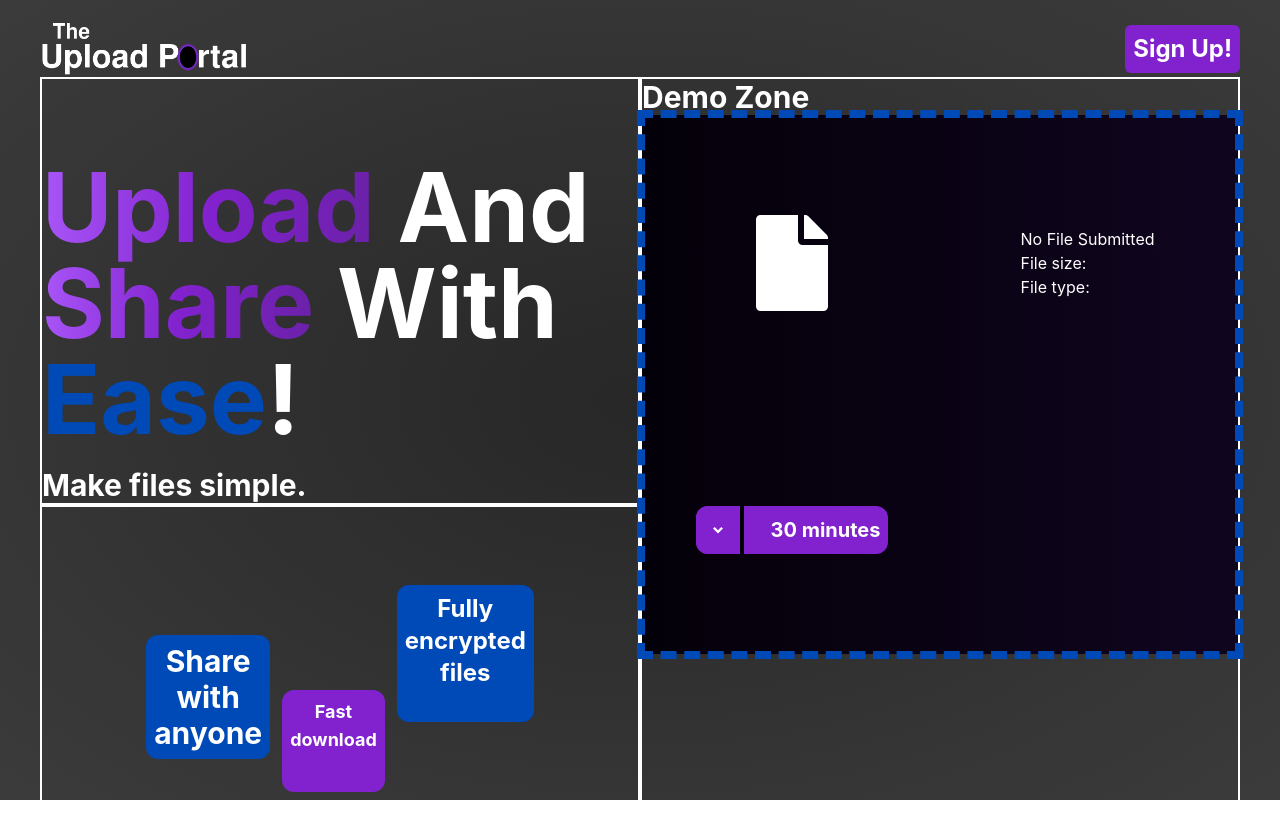
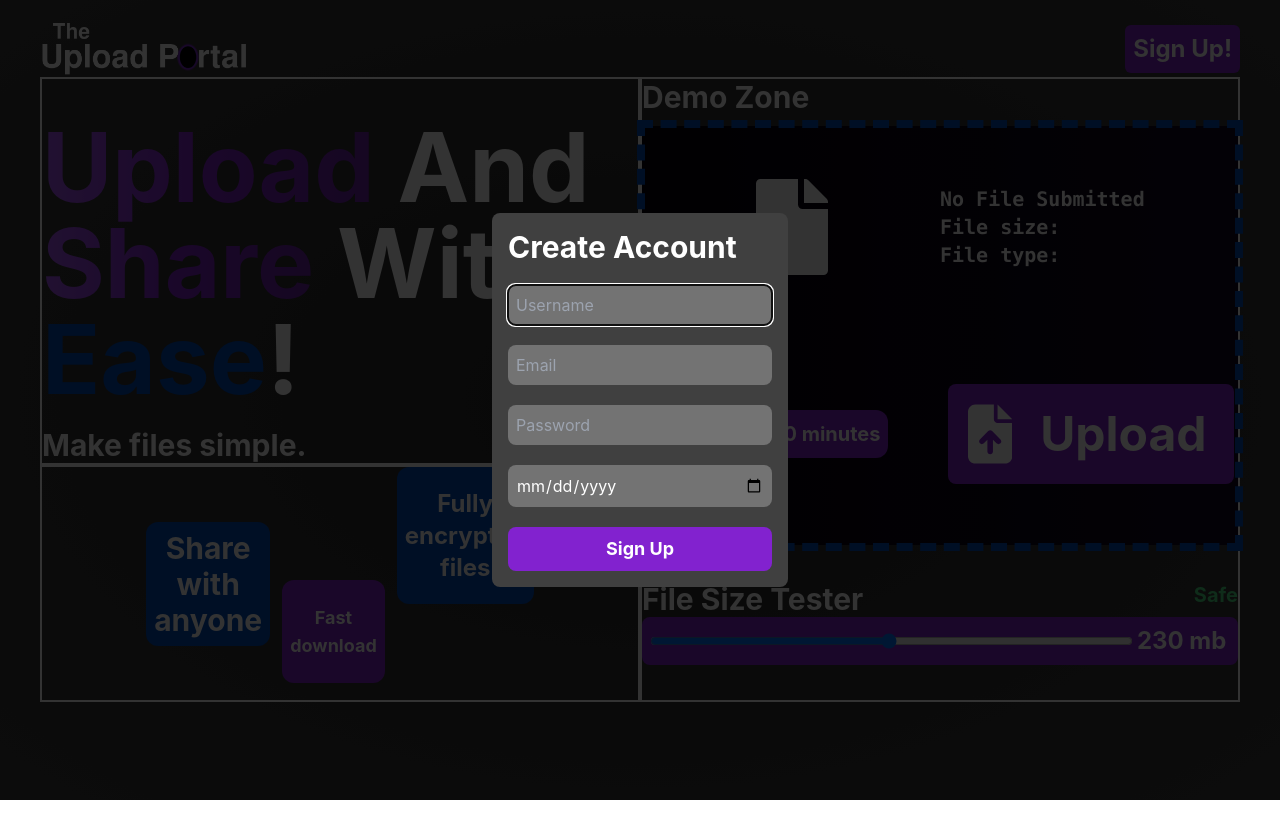
Before and after one commit to Neil925/the-upload-portal, a React (Create React App) app: page /signup in a window 1280 px wide. Both pictures are taken after a click on the button "Sign Up!". Shown: the top 838 px of the page. Built offline with nearby package versions, Linux system fonts and the light colour scheme.

Commit message:
slider, sign up modal, and design fixes

```diff
--- a/src/App.jsx
+++ b/src/App.jsx
@@ -1,10 +1,10 @@
-import { Routes, Route, Outlet } from "react-router";
+import { Routes, Route, Outlet, redirect, Navigate } from "react-router";
 import Signup from "./routes/signup/Signup";
 
 function App() {
   return (
     <Routes>
-      <Route index element={<h1>WIP</h1>} />
+      <Route index element={<Navigate to={"./signup"} />} />
       <Route path="/signup" element={<Signup />} />
     </Routes>
   );
--- /dev/null
+++ b/src/modules/DemoUpload.jsx
@@ -0,0 +1,74 @@
+import React from 'react'
+import { FaFile } from "react-icons/fa";
+import { FaFileArrowUp } from "react-icons/fa6";
+import { RiArrowDropDownLine } from "react-icons/ri";
+
+export default function DemoUpload() {
+
+  /** @param {MouseEvent} ev **/
+  function handleButton(ev) {
+    ev.preventDefault();
+    let selectEl = document.querySelector("select");//#demo-expiration
+    //HACK: Might have to go about this differently.
+  }
+
+  return (
+    <div className='border-2 border-white row-span-2 h-[80vh] lg:h-full'>
+      <div className='h-3/4 '>
+        <h2 className='font-bold text-3xl h-[10%]'>Demo Zone</h2>
+        <div className='w-full h-[90%] bg-neutral-800 bg-gradient-to-r from-bgGradientR to-bgGradientL place-content-center flex items-center'>
+          <form className='outline-8 outline-secondary outline-dashed w-[99%] h-[99%] z-[0] grid grid-cols-1 md:grid-cols-2' >
+            <FaFile className='text-white text-6xl lg:text-8xl self-center mx-auto' />
+            <div className='self-center h-full w-full flex items-center place-content-center lg:place-content-start'>
+              <div className='text-xl font-mono'>
+                <p id='demo-filename'><b>No File Submitted</b></p>
+                <p><b>File size: </b><span id='demo-filesize'></span></p>
+                <p><b>File type: </b><span id='demo-filetype'></span></p>
+              </div>
+            </div>
+            <div className='flex justify-center lg:col-span-2'>
+              <div className='w-1/2 flex justify-center items-center'>
+                <div className='w-32 lg:w-48 h-12 place-content-center'>
+                  <select
+                    className='z-50 absolute w-32 lg:w-48 h-12 text-right p-2 appearance-none bg-transparent text-xl font-bold'
+                    name="expiration" id="demo-expiration">
+                    <option value={1800}>30 minutes</option>
+                    <option value={3600}>1 hour</option>
+                    <option value={86400}>1 day</option>
+                    <option value={604800}>1 week</option>
+                    <option value={2592000}>1 month</option>
+                  </select>
+                  <div className='flex h-full'>
+                    <div
+                      className='bg-primary rounded-l-xl p-2 border-r-4 border-black h-full w-1/4 text-5xl font-bold items-center flex'
+                      onClick={handleButton}
+                    ><RiArrowDropDownLine /></div>
+                    <div for="experation" className='w-3/4 text-right bg-primary rounded-r-xl p-2 h-full font-bold' />
+                  </div>
+                </div>
+              </div>
+              <div className='w-1/2 place-content-center p-2'>
+                <button
+                  className='text-right bg-primary rounded-lg p-3 lg:p-5 h-fit text-xl flex items-center'>
+                  <FaFileArrowUp className='text-4xl md:text-5xl lg:text-6xl' />
+                  <b className='text-2xl md:text-3xl lg:text-5xl ml-5 w-full text-center'>Upload</b>
+                </button>
+              </div>
+            </div>
+          </form>
+        </div>
+      </div>
+      <div className='place-content-center h-1/4'>
+        <p className='flex justify-between'>
+          <h3 className='font-bold text-3xl'>File Size Tester</h3>
+          <p className='font-bold text-xl text-green-400'>Safe</p>
+        </p>
+        <div className='bg-primary place-content-center p-2 rounded-lg flex'>
+          <input className='w-5/6'
+            type="range" min="1" max="100" value="50" id="fileSizeSlider" />
+          <p className='w-1/6 font-bold text-center text-2xl'>230 mb</p>
+        </div>
+      </div>
+    </div>
+  )
+}
--- a/src/modules/popupform/Popupform.jsx
+++ b/src/modules/popupform/Popupform.jsx
@@ -1,9 +1,43 @@
-import React from 'react'
+import React, { useEffect } from 'react'
 
-export default function PopupForm() {
+export default function PopupForm({ trigger }) {
+  console.log(trigger);
+
+  useEffect(() => {
+    if (trigger === 0) return;
+
+    showModal();
+  }, [trigger]);
+
+  const showModal = () => {
+    let el = document.querySelector("dialog");
+
+    el.showModal();
+  }
+
   return (
-    <dialog >
-      <h3>Create your account early!</h3>
+    <dialog
+      className='bg-neutral-700 p-4 rounded-lg text-white backdrop:bg-black backdrop:bg-opacity-80'>
+      <form className=''>
+        <h3 className='font-bold text-3xl mb-5'>Create Account</h3>
+        <fieldset className='flex flex-col space-y-5'>
+          <input type="text" id='su-username' name='username' placeholder='Username'
+            className='rounded-lg bg-neutral-500 p-2'
+          />
+          <input type="email" id='su-email' name='email' placeholder='Email'
+            className='rounded-lg bg-neutral-500 p-2'
+          />
+          <input type="password" id='su-password' name='password' placeholder='Password'
+            className='rounded-lg bg-neutral-500 p-2'
+          />
+          <input type="date" id='su-birthday' name='birthday'
+            className='rounded-lg bg-neutral-500 p-2'
+          />
+          <button className='rounded-lg p-2 bg-primary font-bold text-lg'>
+            Sign Up
+          </button>
+        </fieldset>
+      </form>
     </dialog>
   )
 }
--- a/src/routes/signup/Signup.jsx
+++ b/src/routes/signup/Signup.jsx
@@ -1,21 +1,14 @@
-import React from 'react'
+import React, { useState } from 'react'
 import PopupForm from '../../modules/popupform/Popupform';
 import Logo from "../../resources/Logo.png";
-import { FaFile } from "react-icons/fa";
-import { RiArrowDropDownLine } from "react-icons/ri";
+import DemoUpload from '../../modules/DemoUpload';
 
 export default function Signup() {
-  let popup = (<PopupForm />);
-
-  /** @param {MouseEvent} ev **/
-  function handleButton(ev) {
-    ev.preventDefault();
-    let selectEl = document.querySelector("select");//#demo-expiration
-    //HACK: Might have to go about this differently.
-  }
+  const [trigger, setTrigger] = useState(0);
 
   return (
     <div className='py-5 mx-auto px-4 md:px-10 flex-grow text-white'>
+      <PopupForm trigger={trigger} />
       <div className='min-h-screen'>
         <header className=''>
           <div className='bg-neutral-950 fixed h-full w-full left-0 top-0 z-[-1] bg-[radial-gradient(ellipse_80%_80%_at_50%_50%,#272727,#3E3E3E)]' />
@@ -24,52 +17,31 @@ export default function Signup() {
             <div className='place-content-center'>
               <button
                 className='p-2 h-fit rounded-md bg-primary'
-                onClick={() => console.debug(popup)}
+                onClick={() => setTrigger(x => x + 1)}
               ><b className='text-2xl'>Sign Up!</b></button>
             </div>
           </nav>
         </header>
         <main className='grid grid-cols-1 lg:grid-cols-2'>
           <div className='border-2 border-white '>
-            <h1 className='text-8xl font-bold pt-20'>
+            <h1 className='text-5xl lg:text-8xl font-bold pt-10'>
               <span className='bg-gradient-to-r from-purple-500 via-primary to-purple-800 bg-clip-text text-transparent'>Upload</span> And<br />
               <span className='bg-gradient-to-r from-purple-500 via-primary to-purple-800 bg-clip-text text-transparent'>Share</span> With <br />
               <span className='text-secondary'>Ease</span>!
             </h1>
-            <div className='text-3xl font-bold mt-5'>Make files simple.</div>
+            <div className='text-xl lg:text-3xl font-bold mt-5'>Make files simple.</div>
           </div>
-          <div className='border-2 border-white row-span-2'>
-            <h2 className='font-bold text-3xl'>Demo Zone</h2>
-            <div className='w-full h-2/3 bg-neutral-800 bg-gradient-to-r from-bgGradientR to-bgGradientL place-content-center flex items-center'>
-              <form className='outline-8 outline-secondary outline-dashed w-[99%] h-[99%] z-[0] grid grid-cols-1 md:grid-cols-2' >
-                <FaFile className='text-white text-8xl self-center mx-auto' />
-                <div className='self-center mx-auto'>
-                  <p id='demo-filename'>No File Submitted</p>
-                  <p>File size: <span id='demo-filesize'></span></p>
-                  <p>File type: <span id='demo-filetype'></span></p>
-                </div>
-                <div className='self-center mx-auto flex content-center'>
-                  <div
-                    className=' absolute bg-primary rounded-l-xl p-2 border-r-4 border-black h-12 w-12 text-5xl font-bold items-center flex'
-                    onClick={handleButton}
-                  ><RiArrowDropDownLine /></div>
-                  <select
-                    className='w-48 text-right bg-primary rounded-xl p-2 text-xl h-12 font-bold appearance-none'
-                    name="expiration" id="demo-expiration">
-                    <option value={1800}>30 minutes</option>
-                    <option value={3600}>1 hour</option>
-                    <option value={86400}>1 day</option>
-                    <option value={604800}>1 week</option>
-                    <option value={2592000}>1 month</option>
-                  </select>
-                </div>
-              </form>
-            </div>
-          </div>
-          <div className='place-content-center align-bottom flex gap-3 border-2 border-white h-96'>
-            <div className='bg-secondary w-fit font-bold text-3xl text-center p-2 rounded-xl self-center aspect-square'>Share<br />with<br />anyone</div>
-            <div className='bg-primary w-fit font-bold text-lg text-center p-2 rounded-xl self-center translate-y-11 aspect-square'>Fast<br />download</div>
-            <div className='bg-secondary w-fit font-bold text-2xl text-center p-2 rounded-xl self-center -translate-y-11 aspect-square'>Fully<br />encrypted<br />files</div>
+          <DemoUpload />
+          <div className='place-content-center align-bottom flex gap-3 border-2 border-white min-h-fit'>
+            <div
+              className='bg-secondary font-bold text-lg lg:text-3xl text-center p-2 rounded-xl self-center aspect-square place-items-center flex justify-center items-center'
+            ><p>Share<br />with<br />anyone</p></div>
+            <div
+              className='bg-primary font-bold text-lg text-center p-2 rounded-xl self-center mt-24 aspect-square flex justify-center items-center'
+            ><p>Fast<br />download</p></div>
+            <div
+              className='bg-secondary font-bold text-2xl text-center p-2 rounded-xl self-center mb-24 aspect-square place-items-center flex justify-center items-center'
+            ><p>Fully<br />encrypted<br />files</p></div>
           </div>
         </main>
       </div>
```
